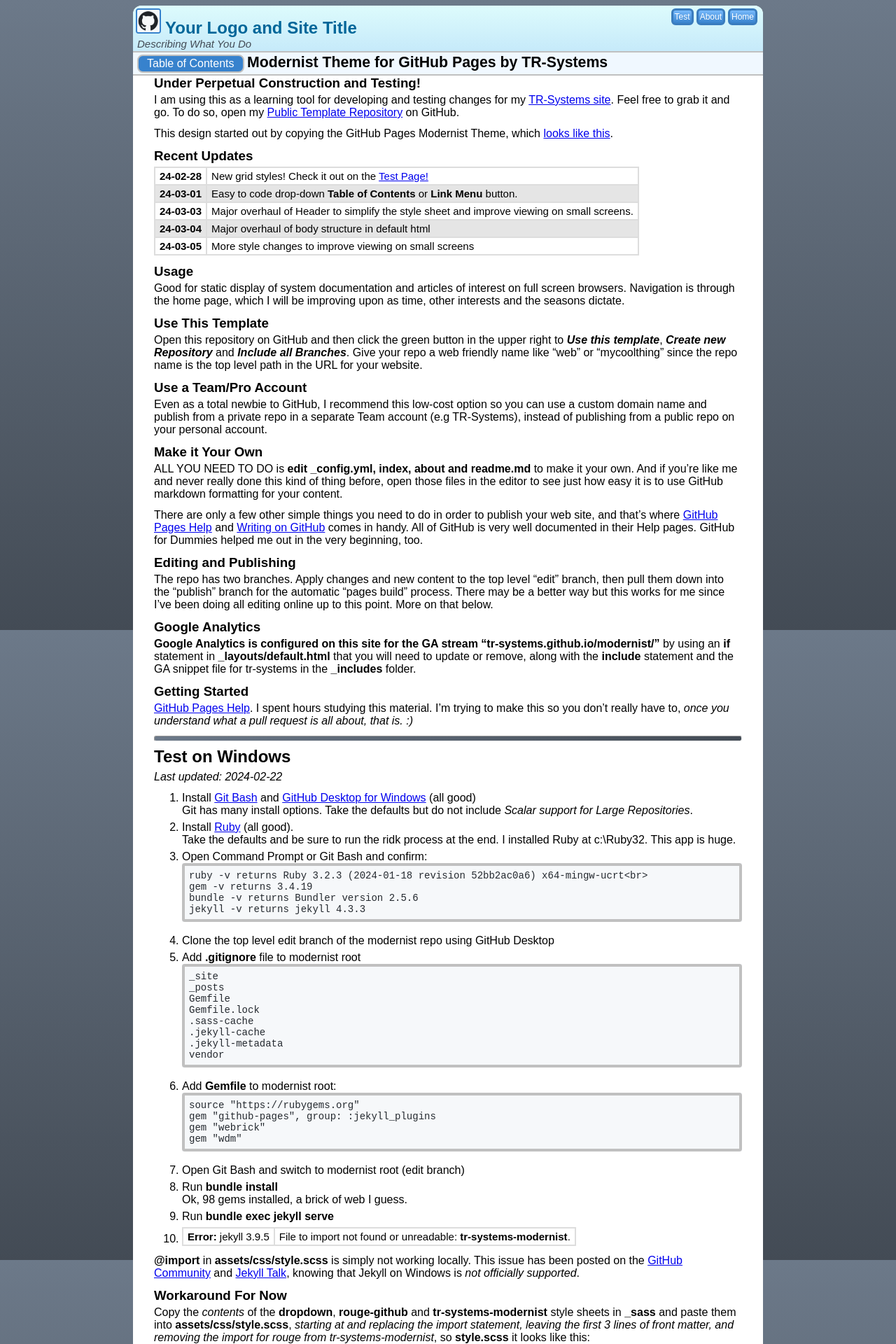
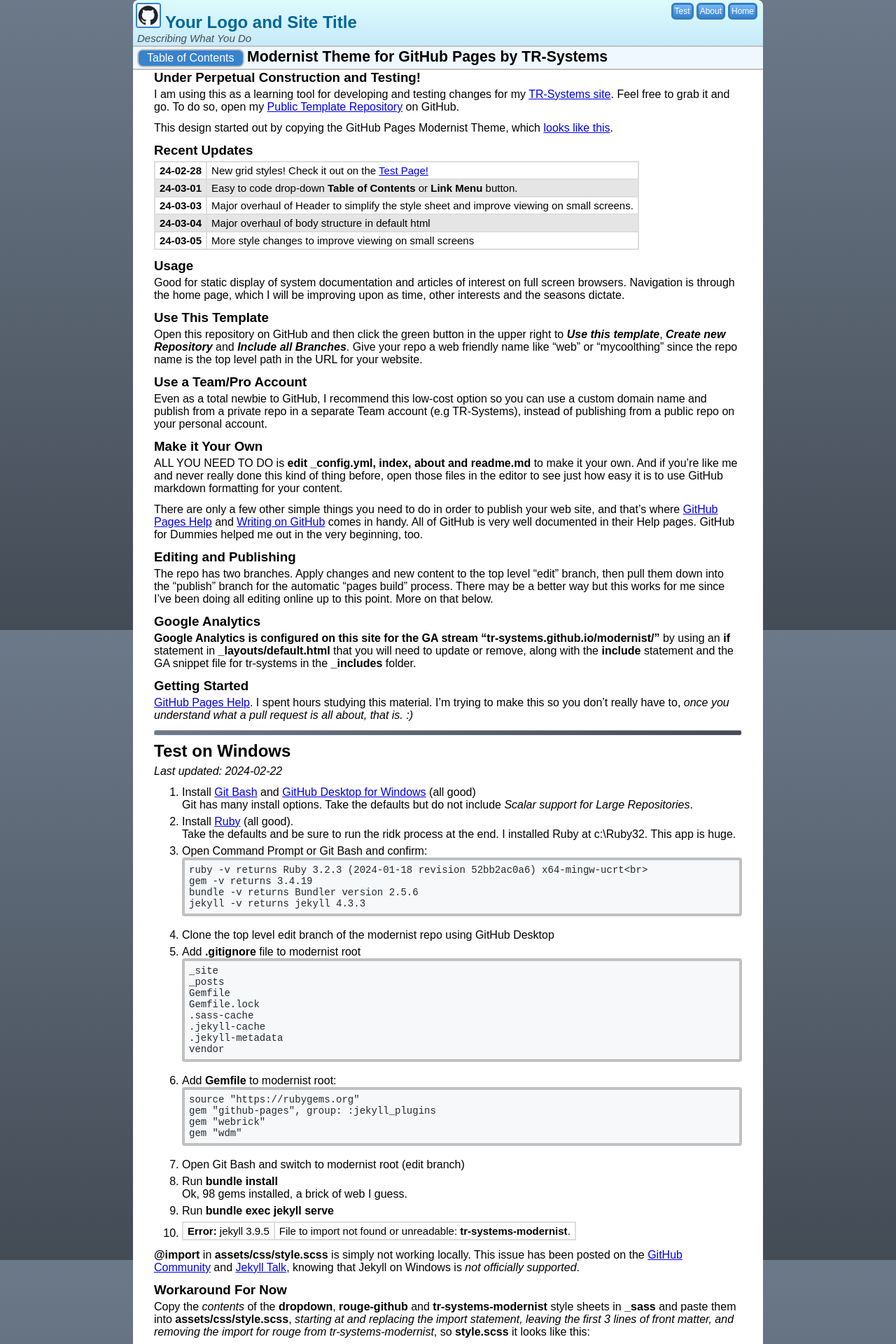
Before and after one commit to TR-Systems/modernist, a Jekyll site: the page built from index.md, in a window 1280 px wide. Shown: the top 1920 px of the page at 70% size. Built offline with Jekyll 4.4.1, drawn with Linux system fonts in a browser that asks for light colours; our own code applies the rules of GitHub Pages for plain Markdown files.

Commit message:
Update tr-systems-modernist.scss

```diff
--- a/_sass/tr-systems-modernist.scss
+++ b/_sass/tr-systems-modernist.scss
@@ -12,7 +12,7 @@
 body {
   font-family: Arial, Helvetica, sans-serif;
   font-size: 16px;
-  margin: 8px 0 0;
+  margin: 0;
   min-height: calc(100% - 100px);
 }
 
@@ -25,7 +25,7 @@
   position: relative;
   margin: 0 auto 6px;
   padding-bottom: 8px;
-  border-radius: 12px;
+  border-radius: 8px;
   background: white;
 }
 
```
